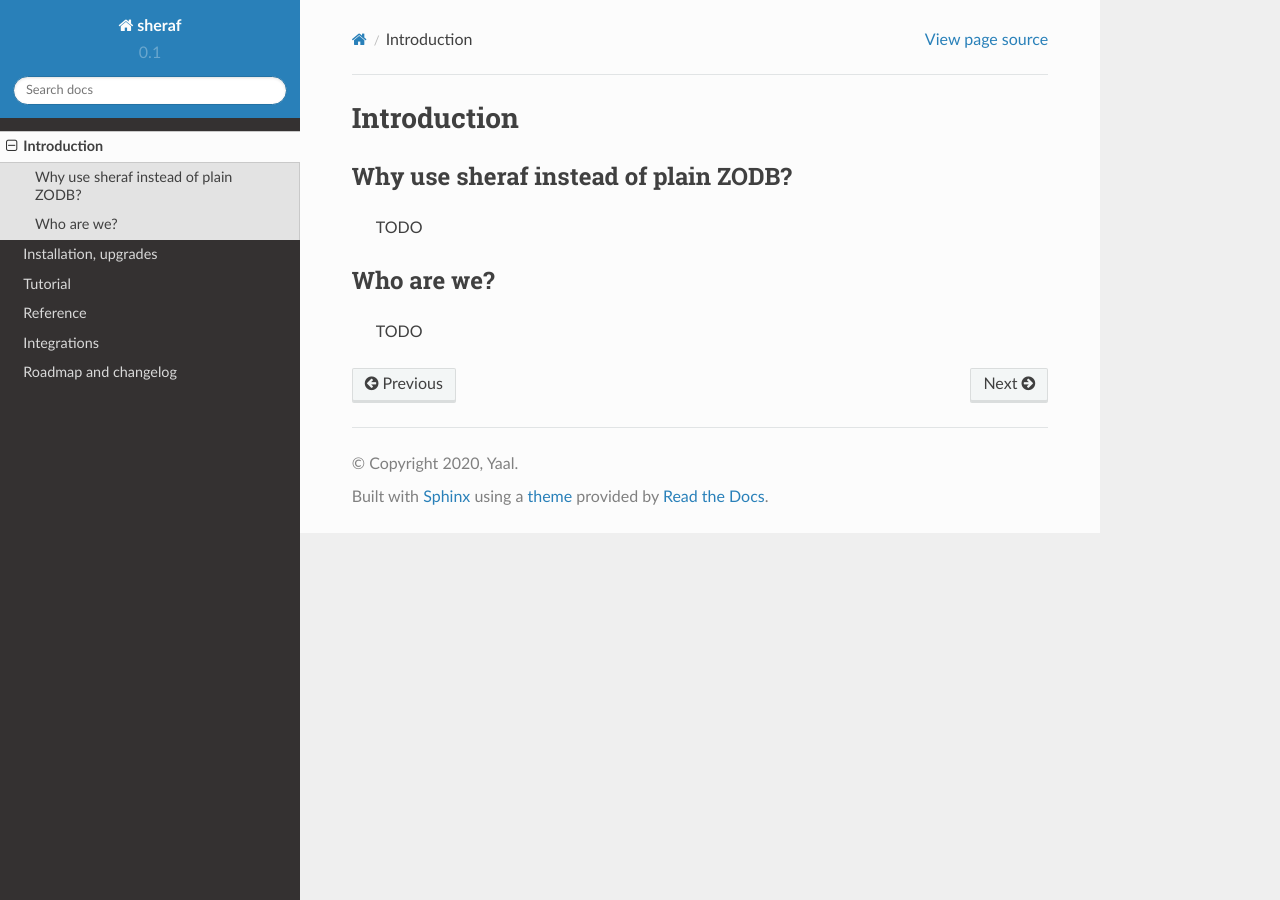
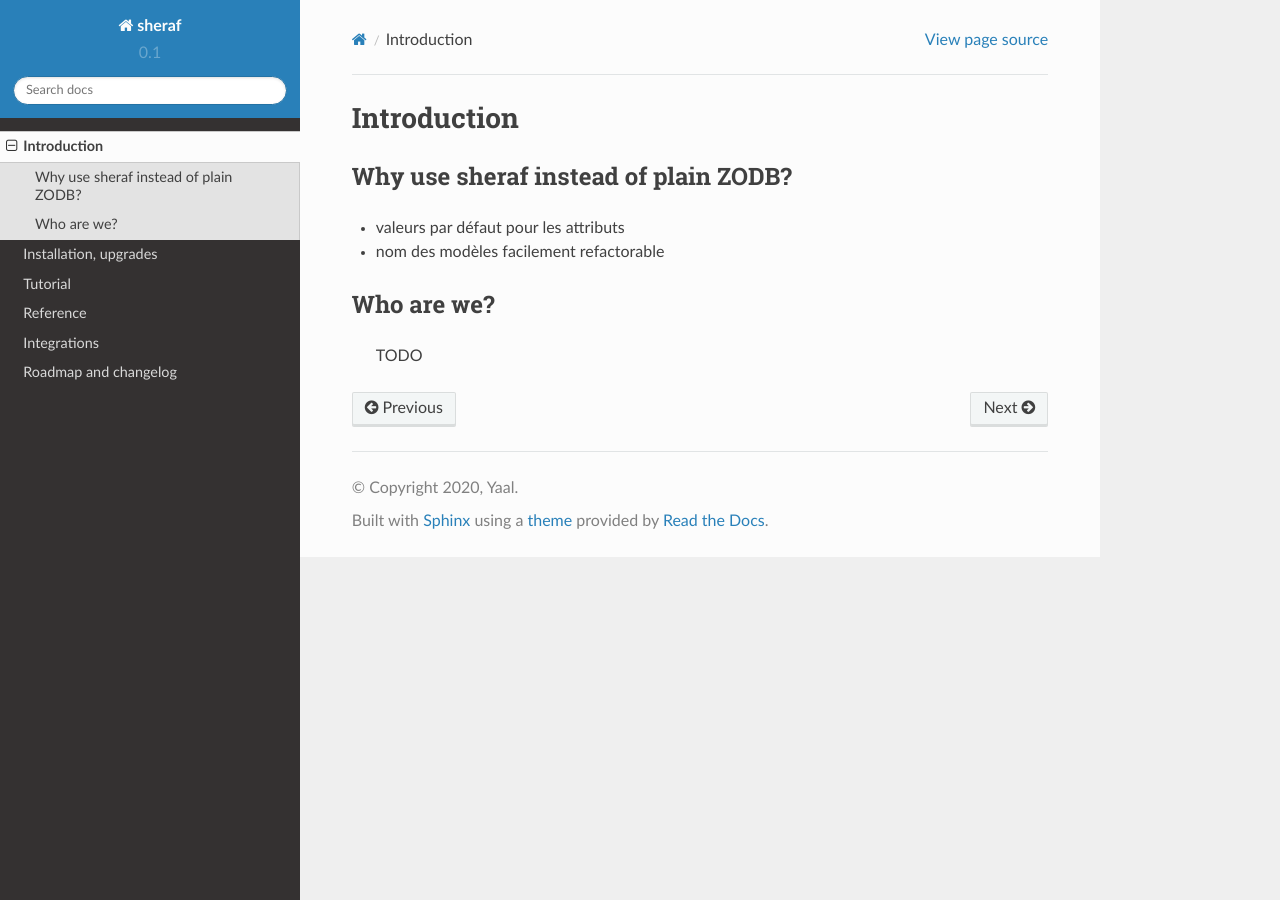
Before and after one commit to yaal-coop/sheraf, a Sphinx documentation site: the page built from doc/source/introduction.rst, in a window 1280 px wide. Built offline with Sphinx 7.4.7 and the Read the Docs theme 2.0.0, drawn with Linux system fonts in a browser that asks for light colours.

Commit message:
minor doc

```diff
--- a/doc/source/introduction.rst
+++ b/doc/source/introduction.rst
@@ -4,7 +4,8 @@ Introduction
 Why use sheraf instead of plain ZODB?
 -------------------------------------
 
-  TODO
+- valeurs par défaut pour les attributs
+- nom des modèles facilement refactorable
 
 Who are we?
 -----------
```
